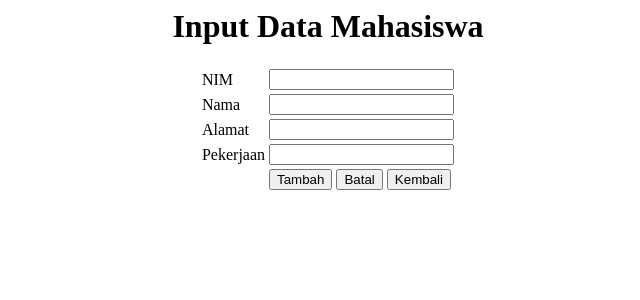
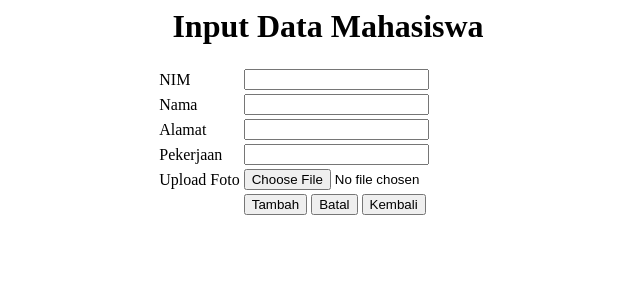
Before and after one commit to Mitha1507/crud, a CodeIgniter app: page /crud/index.php/kampus/tambah in a window 1280 px wide. Shown: the top 300 px of the page, without its empty margins (312-952 px from the left). Run offline with CodeIgniter, Linux system fonts and the light colour scheme.

Commit message:
Penambahan isi file kampus.php, edit_data.php, input_data.php, tampil_data.php, db_kampus.sql

```diff
--- a/application/controllers/kampus.php
+++ b/application/controllers/kampus.php
@@ -5,6 +5,7 @@ class Kampus extends CI_Controller{
         parent::__construct();
         $this->load->model('m_data');
         $this->load->helper('url');
+        $this->load->library('form_validation');
     }
 
     function index() {
@@ -17,19 +18,45 @@ class Kampus extends CI_Controller{
     }
 
     function tambah_aksi() {
+        $this->form_validation->set_rules('nim','NIM','required|min_length[8]|max_legth[8]');
+        $this->form_validation->set_rules('nama','Nama','required|alpha|min_length[5]|max_legth[15]');
+        $this->form_validation->set_rules('alamat','Alamat','required|alpha');
+        $this->form_validation->set_rules('pekerjaan','Pekerjaan','required|alpha');
+
+        if($this->form_validation->run() == TRUE)
+        {
+
         $nim = $this->input->post('nim');
         $nama = $this->input->post('nama');
         $alamat = $this->input->post('alamat');
         $pekerjaan = $this->input->post('pekerjaan');
 
+        $config['max_size']=2048;
+        $config['allowed_types']="png|jpg|jpeg|gif";
+        $config['remove_spaces']=TRUE;
+        $config['overwrite']=TRUE;
+        $config['upload_path']=FCPATH.'images';
+
+        $this->load->library('upload');
+        $this->upload->initialize($config);
+
+        $this->upload->do_upload('foto');
+        $data_image=$this->upload->data('file_name');
+        $location='images/';
+        $foto=$location.$data_image;
+
         $data = array(
             'nim' => $nim,
             'nama' => $nama,
             'alamat' => $alamat,
-            'pekerjaan' => $pekerjaan
+            'pekerjaan' => $pekerjaan,
+            'foto' => $foto
             );
         $this->m_data->input_data($data,'mahasiswa');
         redirect('kampus/index');
+        }else{
+            $this->load->view('input_data');
+        }
     }
     function edit($id) {
         $where = array('id' => $id);
@@ -43,11 +70,26 @@ class Kampus extends CI_Controller{
         $alamat = $this->input->post('alamat');
         $pekerjaan = $this->input->post('pekerjaan');
 
+        $config['max_size']=2048;
+        $config['allowed_types']="png|jpg|jpeg|gif";
+        $config['remove_spaces']=TRUE;
+        $config['overwrite']=TRUE;
+        $config['upload_path']=FCPATH.'images';
+
+        $this->load->library('upload');
+        $this->upload->initialize($config);
+
+        $this->upload->do_upload('foto');
+        $data_image=$this->upload->data('file_name');
+        $location='images/';
+        $foto=$location.$data_image;
+
         $data = array(
             'nim' => $nim,
             'nama' => $nama,
             'alamat' => $alamat,
-            'pekerjaan' => $pekerjaan
+            'pekerjaan' => $pekerjaan,
+            'foto' =>$foto
         );
 
         $where = array(
--- a/application/views/input_data.php
+++ b/application/views/input_data.php
@@ -5,6 +5,7 @@
 <body>
     <center>
         <h1>Input Data Mahasiswa</h1>
+        <label style="color:#FF0000"><?php echo validation_errors(); ?></label>
     </center>
     <form action="<?php echo base_url(). 'index.php/kampus/tambah_aksi'; ?>" method="post" enctype="multipart/form-data">
         <table style="margin:20px auto;">
@@ -25,6 +26,10 @@
                 <td><input type="text" name="pekerjaan"></td>
             </tr>
             <tr>
+                <td>Upload Foto</td>
+                <td><input type="file" name="foto"></td>
+            </tr>
+            <tr>
                 <td></td>
                 <td><input type="submit" value="Tambah"> <input type="reset" value="Batal"> <?php echo anchor('kampus/index','<input type=button value=Kembali>'); ?></td>
             </tr>
--- a/application/views/tampil_data.php
+++ b/application/views/tampil_data.php
@@ -12,6 +12,7 @@
             <th>Nama</th>
             <th>Alamat</th>
             <th>Pekerjaan</th>
+            <th>Foto</th>
             <th>Action</th>
         </tr>
         <?php
@@ -24,6 +25,7 @@
             <td><?php echo $u->nama ?></td>
             <td><?php echo $u->alamat ?></td>
             <td><?php echo $u->pekerjaan ?></td>
+            <td><img src="<?php echo base_url();?><?php echo $u->foto ?>" width="50" height="50"></td>
             <td>
                 <?php echo anchor('kampus/edit/'.$u->id, 'Edit'); ?>
                 <?php echo anchor('kampus/hapus/'.$u->id, 'Hapus'); ?>
```
Also changed, not shown: application/views/edit_data.php (+7 -0 lines), db_kampus.sql (+7 -6 lines).
